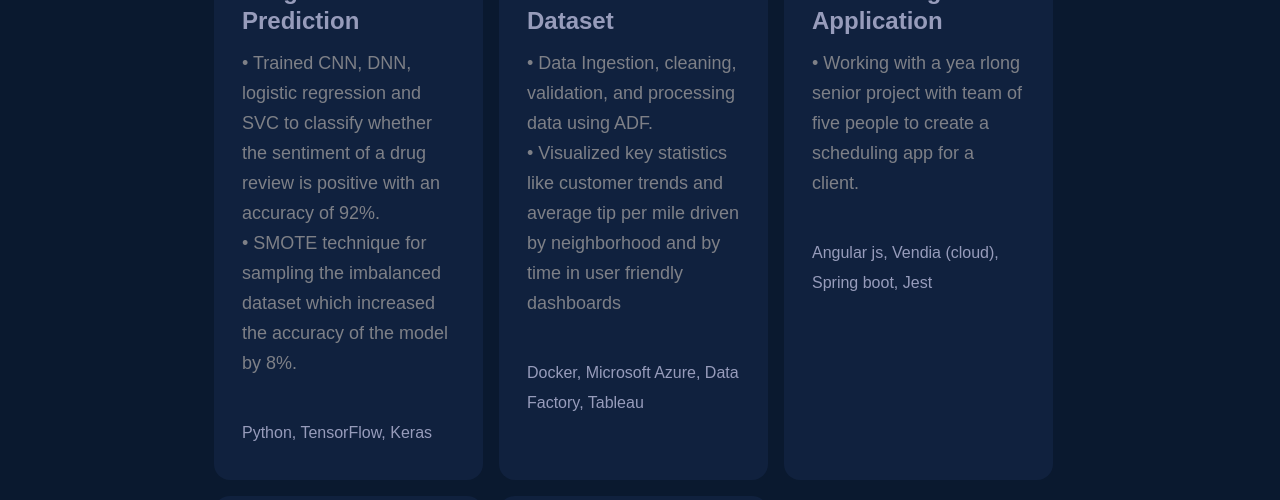
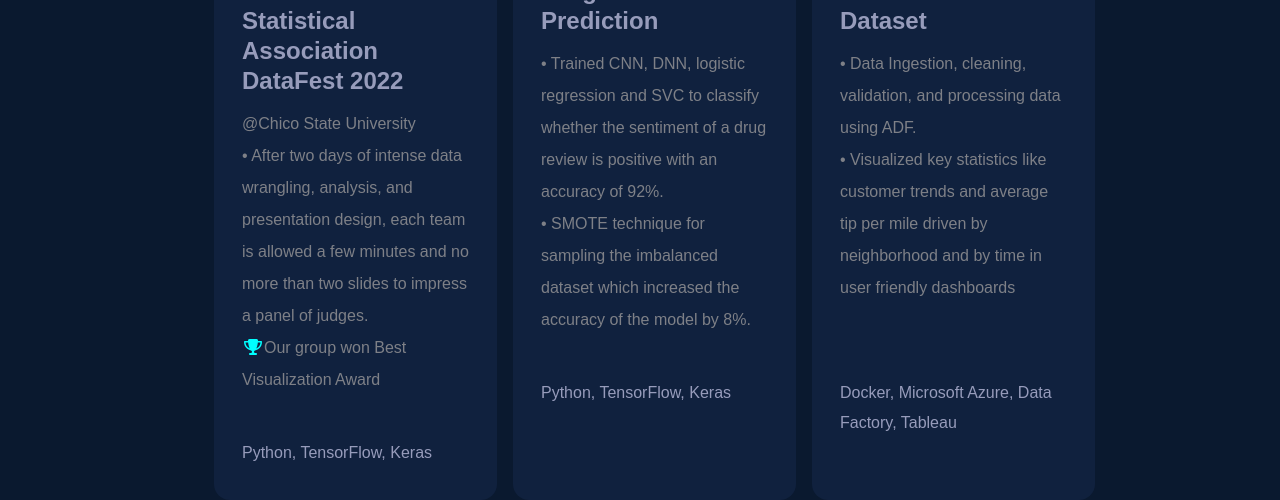
Before and after one commit to Rojanmhj2055/RojanWebsite, a plain HTML site: page index.html in a window 1280 px wide. Shown: the part 2804-3304 px from the top of the page. Drawn offline with Linux system fonts and the light colour scheme.

Commit message:
Added datafest project

```diff
--- a/css/card.css
+++ b/css/card.css
@@ -33,7 +33,7 @@ section#projects{
     padding:2rem 1.75rem;
     border-radius: 16px;
     color:#979cbb;
-    width: 269px;
+    width: 283px;
     transition: 1s all ease;
 }
 .card-title h1{
@@ -45,6 +45,14 @@ section#projects{
     color:#7e8087;
     font-size: 18px;
     padding: 0px 0px 40px;
+    height: 330px;
+}
+.card-description p{
+    font-size: 16px;
+    line-height: 2rem;
+}
+.card-description i{
+    padding: 2px;
 }
 .card-header a{
 position: absolute;
--- a/index.html
+++ b/index.html
@@ -132,6 +132,23 @@
         <div class="project-container">
             <div class="card">
                 <div class="card-header">
+                    <a target="_blank" href="https://github.com/jshifman/DataFest-22">
+                        <i class="fa-brands fa-github fa-1x"></i>
+                    </a>
+                </div>
+                <div class="card-title"><h1>American Statistical Association DataFest 2022</h1></div>
+                <div class="card-description">
+                  <p>@Chico State University</p>
+                    <p>• After two days of intense data wrangling, analysis, and presentation design, each team is allowed a few minutes and no more than two slides to impress a panel of judges.
+                       <p><i class="fa-solid fa-trophy"></i>Our group won Best Visualization Award</p>
+                     </p>
+                </div>
+                <div class="card-tech">
+                   <p> Python, TensorFlow, Keras  </p>
+                </div>
+            </div>
+            <div class="card">
+                <div class="card-header">
                     <a target="_blank" href="https://github.com/Rojanmhj2055/Drug-Review-Prediction">
                         <i class="fa-brands fa-github fa-1x"></i>
                     </a>
```
